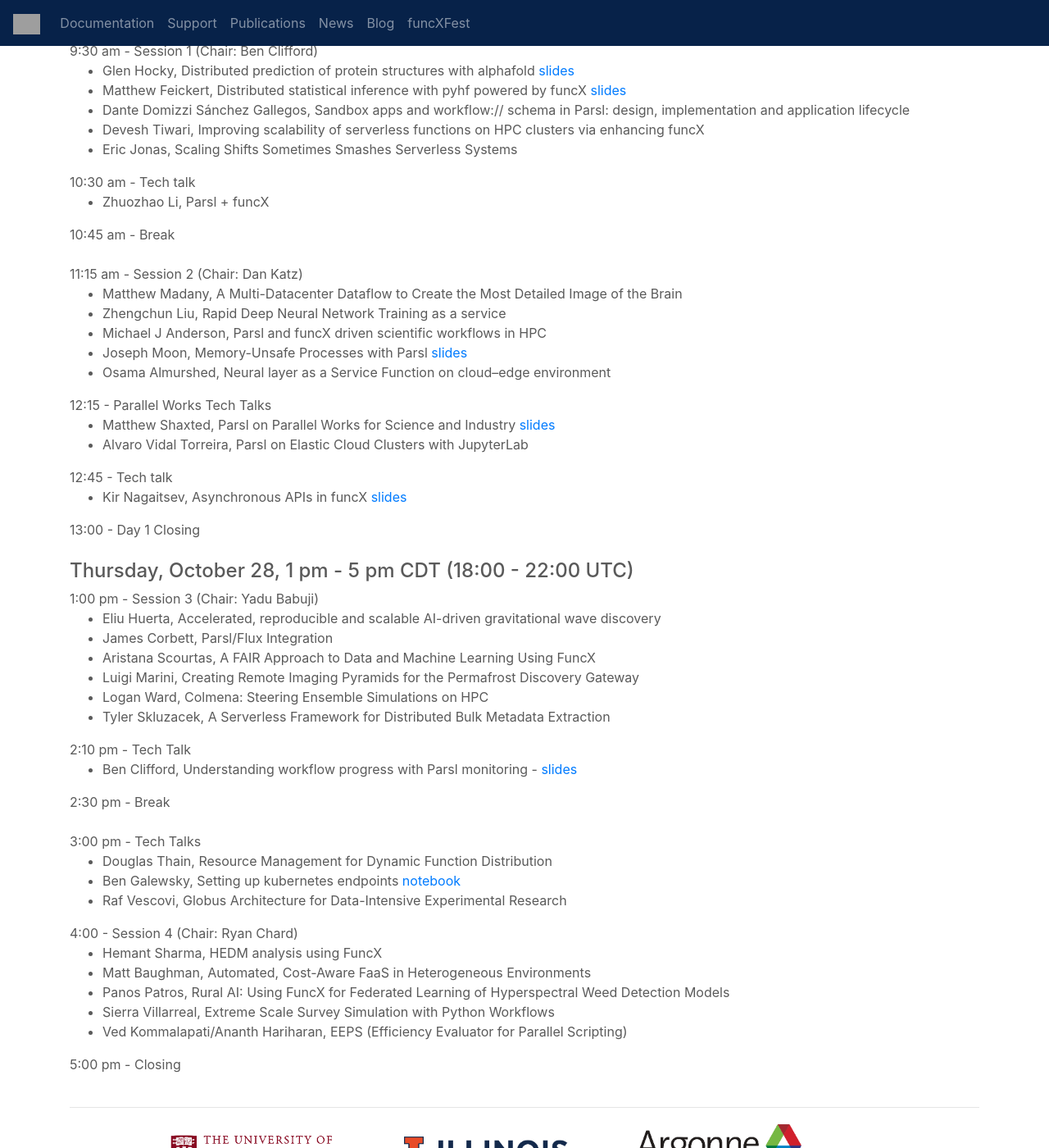
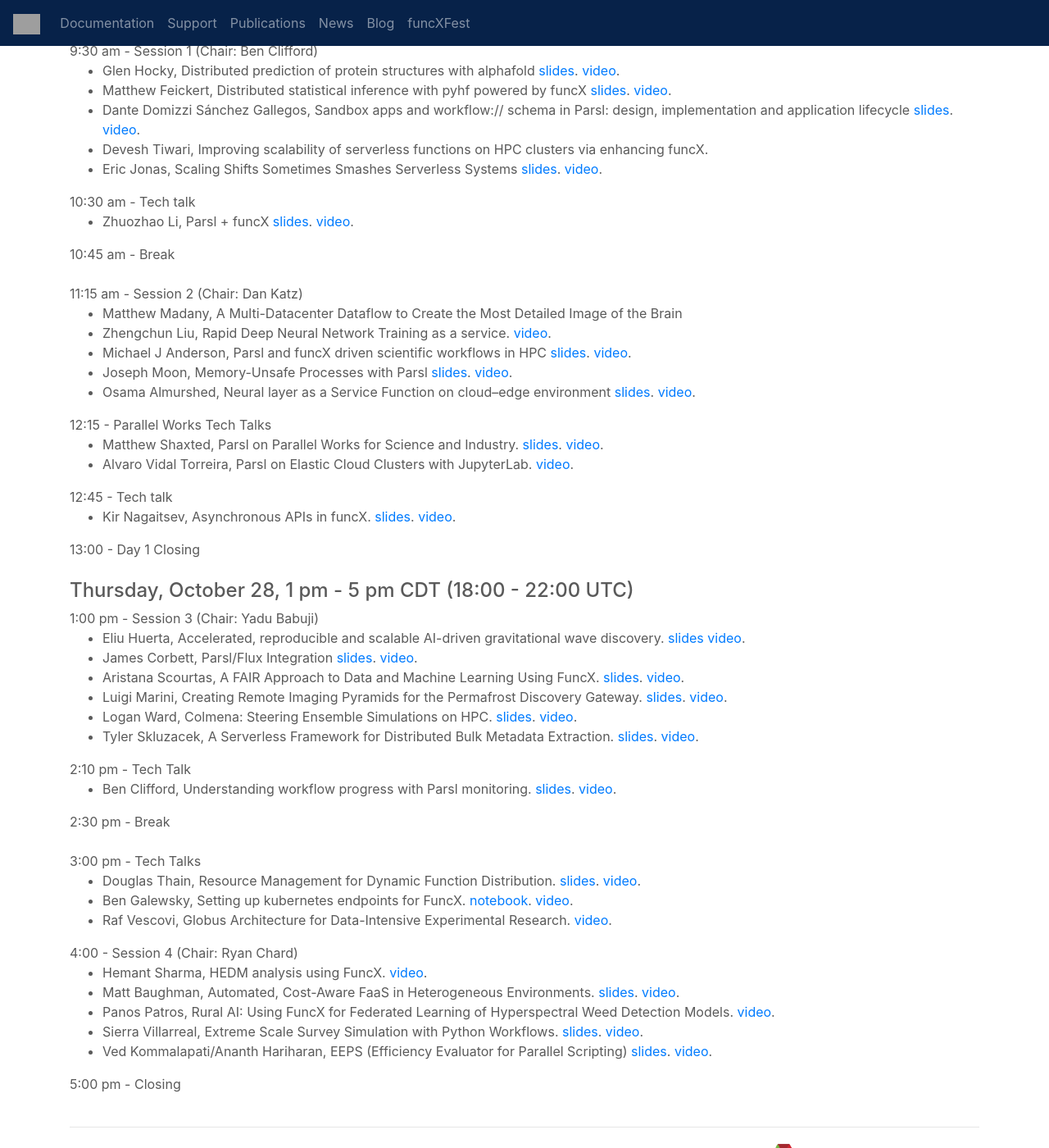
Before and after one commit to funcx-faas/funcx-faas.github.io, a Jekyll site: the page built from funcxfest2021.html, in a window 1280 px wide and 1400 px high, scrolled down 704 px. Shown: the whole window at 82% size. Built offline with Jekyll 4.4.1, drawn with Linux system fonts in a browser that asks for light colours; grey boxes are pictures that could not be loaded.

Commit message:
Adding slides and videos

```diff
--- a/funcxfest2021.html
+++ b/funcxfest2021.html
@@ -29,25 +29,26 @@
 
   <div class="row" style="padding-top: 20px">
     <div class="col-lg-12">
-      <h3>Agenda</h3>
+
+	    <h3>Agenda</h3>
 
       <h4>Wednesday, October 27, 9 am - 1 pm CDT (14:00 - 18:00 UTC)</h4>
 
-      9:00 am - Welcome! - Ian Foster, University of Chicago/Argonne National Laboratory &amp; Daniel Katz, University of Illinois at Urbana-Champaign. <a href='parslfest2021-files/intro.pdf'>slides</a> <br />
-      9:10 am - Intro to Parsl and funcX - Kyle Chard, University of Chicago/Argonne National Laboratory. <a href='http://parsl-project.org/parslfest2021-files/intro.pdf'>slides</a> <br />
+      9:00 am - Welcome! - Ian Foster, University of Chicago/Argonne National Laboratory &amp; Daniel Katz, University of Illinois at Urbana-Champaign. <a href='http://parsl-project.org/parslfest2021-files/intro.pdf'>slides</a> <br />
+      9:10 am - Intro to Parsl and funcX - Kyle Chard, University of Chicago/Argonne National Laboratory. <a href='http://parsl-project.org/parslfest2021-files/intro.pdf'>slides</a>. <a href="https://www.youtube.com/watch?v=xKjYb5PezF8">video</a>. <br />
 
       9:30 am - Session 1 (Chair: Ben Clifford)
       <ul>
- 		<li>Glen Hocky, Distributed prediction of protein structures with alphafold <a href='http://parsl-project.org/parslfest2021-files/hocky-alphafold.pdf'>slides</a></li>
-  		<li>Matthew Feickert, Distributed statistical inference with pyhf powered by funcX <a href='http://parsl-project.org/parslfest2021-files/feickert-pyhf.pdf'>slides</a></li>
-		<li>Dante Domizzi Sánchez Gallegos, Sandbox apps and workflow:// schema in Parsl: design, implementation and application lifecycle</li>
-		<li>Devesh Tiwari, Improving scalability of serverless functions on HPC clusters via enhancing funcX</li>
-      	        <li>Eric Jonas, Scaling Shifts Sometimes Smashes Serverless Systems</li>
+				<li>Glen Hocky, Distributed prediction of protein structures with alphafold <a href='http://parsl-project.org/parslfest2021-files/hocky-alphafold.pdf'>slides</a>. <a href="https://www.youtube.com/watch?v=G_kt4ZqJ6co">video</a>.</li>
+				<li>Matthew Feickert, Distributed statistical inference with pyhf powered by funcX <a href='http://parsl-project.org/parslfest2021-files/feickert-pyhf.pdf'>slides</a>. <a href="https://www.youtube.com/watch?v=bbUvlMRHy3U">video</a>.</li>
+				<li>Dante Domizzi Sánchez Gallegos, Sandbox apps and workflow:// schema in Parsl: design, implementation and application lifecycle <a href='http://parsl-project.org/parslfest2021-files/gallegos-sandbox.pdf'>slides</a>. <a href="https://www.youtube.com/watch?v=ThWwj_tWm8o">video</a>.</li>
+				<li>Devesh Tiwari, Improving scalability of serverless functions on HPC clusters via enhancing funcX. <!--<a href="https://www.youtube.com/watch?v=NByqpTkPcuI">video</a>.--></li>
+				<li>Eric Jonas, Scaling Shifts Sometimes Smashes Serverless Systems <a href='http://parsl-project.org/parslfest2021-files/jonas-serverless.pdf'>slides</a>. <a href="https://www.youtube.com/watch?v=xKc71wrrQzs">video</a>.</li>
       </ul>
 
       10:30 am - Tech talk
-	  <ul>
-		<li>Zhuozhao Li, Parsl + funcX</li>
+			<ul>
+				<li>Zhuozhao Li, Parsl + funcX <a href='http://parsl-project.org/parslfest2021-files/li-executor.pdf'>slides</a>. <a href="https://www.youtube.com/watch?v=KBc5TZ1H5FI">video</a>.</li>
 	    </ul>
 
       10:45 am - Break  <br /><br />
@@ -55,61 +56,63 @@
       11:15 am - Session 2 (Chair: Dan Katz)
       <ul>
         <li>Matthew Madany, A Multi-Datacenter Dataflow to Create the Most Detailed Image of the Brain</li>
-	<li>Zhengchun Liu, Rapid Deep Neural Network Training as a service</li>
-	<li>Michael J Anderson, Parsl and funcX driven scientific workflows in HPC</li>
-	<li>Joseph Moon, Memory-Unsafe Processes with Parsl <a href='http://parsl-project.org/parslfest2021-files/moon-memory-unsafe.pdf'>slides</a></li>
-	<li>Osama Almurshed, Neural layer as a Service Function on cloud–edge environment</li>
+				<li>Zhengchun Liu, Rapid Deep Neural Network Training as a service. <a href="https://www.youtube.com/watch?v=t-UHvzlXuxQ">video</a>.</li>
+				<li>Michael J Anderson, Parsl and funcX driven scientific workflows in HPC <a href='http://parsl-project.org/parslfest2021-files/anderson.pdf'>slides</a>. <a href="https://www.youtube.com/watch?v=teBAbLbEqP4">video</a>.</li>
+				<li>Joseph Moon, Memory-Unsafe Processes with Parsl <a href='http://parsl-project.org/parslfest2021-files/moon-memory-unsafe.pdf'>slides</a>. <a href="https://youtu.be/hPeaMf_rPNA">video</a>.</li>
+				<li>Osama Almurshed, Neural layer as a Service Function on cloud–edge environment <a href='http://parsl-project.org/parslfest2021-files/almurshed-edge.pdf'>slides</a>. <a href="https://www.youtube.com/watch?v=JVcudTBVwu0">video</a>.</li>
    </ul>
 
       12:15 - Parallel Works Tech Talks
 	    <ul>
-		<li>Matthew Shaxted, Parsl on Parallel Works for Science and Industry <a href='http://parsl-project.org/parslfest2021-files/shaxted-pw.pdf'>slides</a></li>
-		<li>Alvaro Vidal Torreira, Parsl on Elastic Cloud Clusters with JupyterLab</li>
+				<li>Matthew Shaxted, Parsl on Parallel Works for Science and Industry. <a href='http://parsl-project.org/parslfest2021-files/shaxted-pw.pdf'>slides</a>. <a href="https://youtu.be/pvMUBC6LYYU">video</a>.</li>
+				<li>Alvaro Vidal Torreira, Parsl on Elastic Cloud Clusters with JupyterLab. <a href="https://youtu.be/WlwqK3R2kq8">video</a>.</li>
 	    </ul>
 
       12:45 - Tech talk
-	    <ul><li>Kir Nagaitsev, Asynchronous APIs in funcX <a href='http://parsl-project.org/parslfest2021-files/nagaitsev-async.pdf'>slides</a></li></ul>
+	    <ul><li>Kir Nagaitsev, Asynchronous APIs in funcX. <a href='http://parsl-project.org/parslfest2021-files/nagaitsev-async.pdf'>slides</a>. <a href="https://youtu.be/YSNj7tM-Wao">video</a>.</li></ul>
 
       13:00 - Day 1 Closing
 
-     <br /><br />
+			<br /><br />
 
       <h4>Thursday, October 28, 1 pm - 5 pm CDT (18:00 - 22:00 UTC)</h4>
 
       1:00 pm - Session 3 (Chair: Yadu Babuji)
       <ul>
-        <li>Eliu Huerta, Accelerated, reproducible and scalable AI-driven gravitational wave discovery</li>
-	<li>James Corbett, Parsl/Flux Integration</li>
-	<li>Aristana Scourtas, A FAIR Approach to Data and Machine Learning Using FuncX</li>
-	<li>Luigi Marini, Creating Remote Imaging Pyramids for the Permafrost Discovery Gateway</li>
-	<li>Logan Ward, Colmena: Steering Ensemble Simulations on HPC</li>
-     	<li>Tyler Skluzacek, A Serverless Framework for Distributed Bulk Metadata Extraction</li>
+				<li>Eliu Huerta, Accelerated, reproducible and scalable AI-driven gravitational wave discovery. <a href='http://parsl-project.org/parslfest2021-files/huerta.pdf'>slides</a> <a href="https://youtu.be/fRftHhGDMso">video</a>.</li>
+				<li>James Corbett, Parsl/Flux Integration <a href='http://parsl-project.org/parslfest2021-files/corbett-flux.pdf'>slides</a>. <a href="https://youtu.be/Ka6Zqo86phw">video</a>.</li>
+				<li>Aristana Scourtas, A FAIR Approach to Data and Machine Learning Using FuncX. <a href='http://parsl-project.org/parslfest2021-files/scourtas-dlhub.pdf'>slides</a>. <a href="https://youtu.be/zf40v7JSmmo">video</a>.</li>
+				<li>Luigi Marini, Creating Remote Imaging Pyramids for the Permafrost Discovery Gateway. <a href='http://parsl-project.org/parslfest2021-files/marini-permafrost.pdf'>slides</a>. <a href="https://www.youtube.com/watch?v=eEQCOUYOtTI">video</a>.</li>
+				<li>Logan Ward, Colmena: Steering Ensemble Simulations on HPC. <a href='http://parsl-project.org/parslfest2021-files/ward-colmena.pdf'>slides</a>. <a href="https://www.youtube.com/watch?v=ublCk18cqlM">video</a>.</li>
+				<li>Tyler Skluzacek, A Serverless Framework for Distributed Bulk Metadata Extraction. <a href='http://parsl-project.org/parslfest2021-files/skluzacek-xtract.pdf'>slides</a>. <a href="https://www.youtube.com/watch?v=4LBHJUQHDwA">video</a>.</li>
      </ul>
 
       2:10 pm - Tech Talk
 	    <ul>
-		    <li>Ben Clifford, Understanding workflow progress with Parsl monitoring - <a href="https://docs.google.com/presentation/d/13bUyeEhSNcbr0jVtcexAl6L4cW16FOtuGsN8Wf84WoY/edit?usp=sharing">slides</a></li>
+		    <li>Ben Clifford, Understanding workflow progress with Parsl monitoring. <a href="https://docs.google.com/presentation/d/13bUyeEhSNcbr0jVtcexAl6L4cW16FOtuGsN8Wf84WoY/edit?usp=sharing">slides</a>. <a href="https://youtu.be/lgZyHMIsCCc">video</a>.</li>
 	    </ul>
 
       2:30 pm - Break  <br /><br />
 
       3:00 pm - Tech Talks
       <ul>
-    	<li>Douglas Thain, Resource Management for Dynamic Function Distribution</li>
-	<li>Ben Galewsky, Setting up kubernetes endpoints <a href='https://github.com/BenGalewsky/funcxfest2021'>notebook</a></li>
-	<li>Raf Vescovi, Globus Architecture for Data-Intensive Experimental Research</li>
+				<li>Douglas Thain, Resource Management for Dynamic Function Distribution. <a href='http://parsl-project.org/parslfest2021-files/thain-wq.pdf'>slides</a>. <a href="https://www.youtube.com/watch?v=eMtlSNN5nt4">video</a>.</li>
+				<li>Ben Galewsky, Setting up kubernetes endpoints for FuncX. <a href='https://github.com/BenGalewsky/funcxfest2021'>notebook</a>. <a href="https://www.youtube.com/watch?v=Dayovd3FwWY">video</a>.</li>
+				<li>Raf Vescovi, Globus Architecture for Data-Intensive Experimental Research. <a href="https://www.youtube.com/watch?v=mpj1NsMvzTA">video</a>.</li>
      </ul>
 
       4:00 - Session 4 (Chair: Ryan Chard)
       <ul>
-        <li>Hemant Sharma, HEDM analysis using FuncX</li>
-	<li>Matt Baughman, Automated, Cost-Aware FaaS in Heterogeneous Environments</li>
-	<li>Panos Patros, Rural AI: Using FuncX for Federated Learning of Hyperspectral Weed Detection Models</li>
-	      <li>Sierra Villarreal, Extreme Scale Survey Simulation with Python Workflows</li>
-	<li>Ved Kommalapati/Ananth Hariharan, EEPS (Efficiency Evaluator for Parallel Scripting)</li>
+        <li>Hemant Sharma, HEDM analysis using FuncX. <a href="https://www.youtube.com/watch?v=yqsBOvWYrV0">video</a>.</li>
+				<li>Matt Baughman, Automated, Cost-Aware FaaS in Heterogeneous Environments. <a href='http://parsl-project.org/parslfest2021-files/baughman-delta.pdf'>slides</a>. <a href="https://www.youtube.com/watch?v=Hu9jC-3GVG4">video</a>.</li>
+				<li>Panos Patros, Rural AI: Using FuncX for Federated Learning of Hyperspectral Weed Detection Models. <a href="https://www.youtube.com/watch?v=f6JAjF1-U2Q">video</a>.</li>
+				<li>Sierra Villarreal, Extreme Scale Survey Simulation with Python Workflows. <a href='http://parsl-project.org/parslfest2021-files/villarreal-desc.pdf'>slides</a>. <a href="https://www.youtube.com/watch?v=uLQbTz5RBlQ">video</a>.</li>
+				<li>Ved Kommalapati/Ananth Hariharan, EEPS (Efficiency Evaluator for Parallel Scripting) <a href='http://parsl-project.org/parslfest2021-files/hariharan-eeps.pdf'>slides</a>. <a href="https://www.youtube.com/watch?v=ZW0DuL51SWk">video</a>.</li>
      </ul>
 
       5:00 pm - Closing <br /><br />
+
+
 
 
 
```
